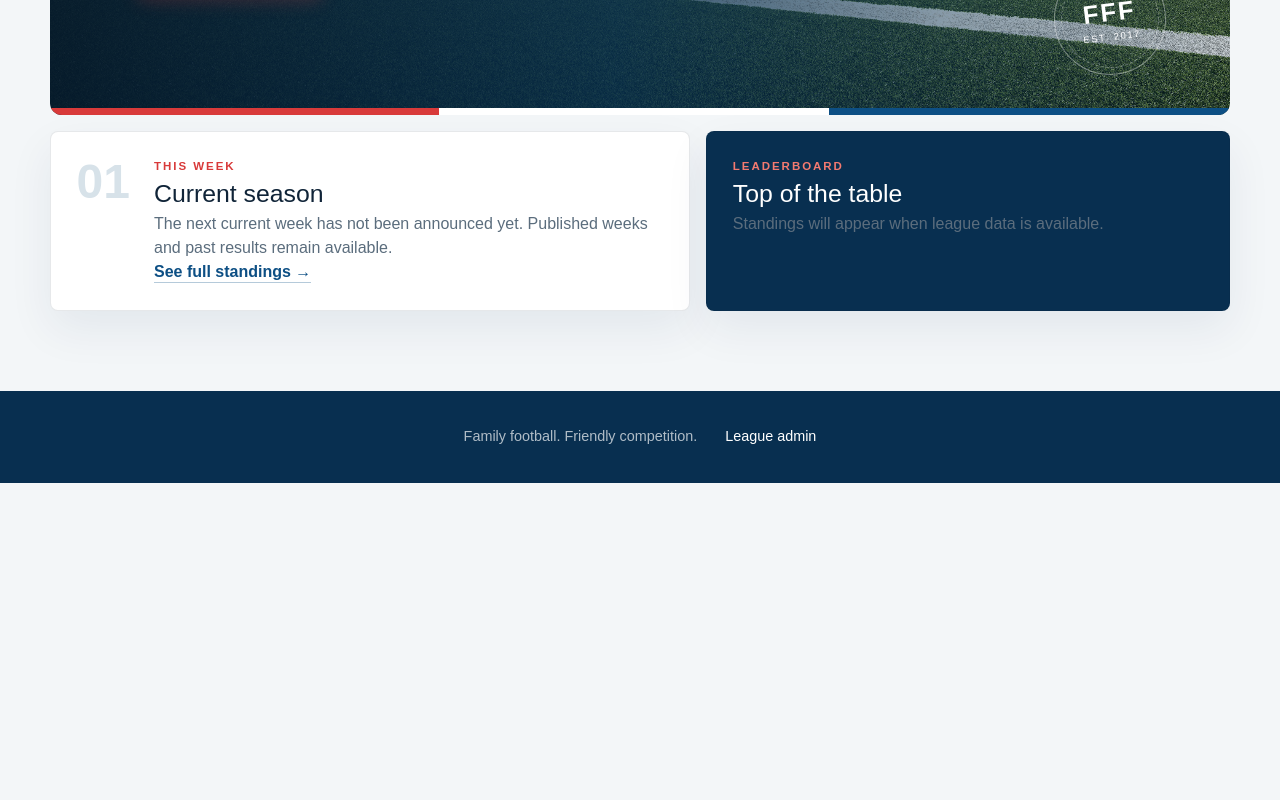
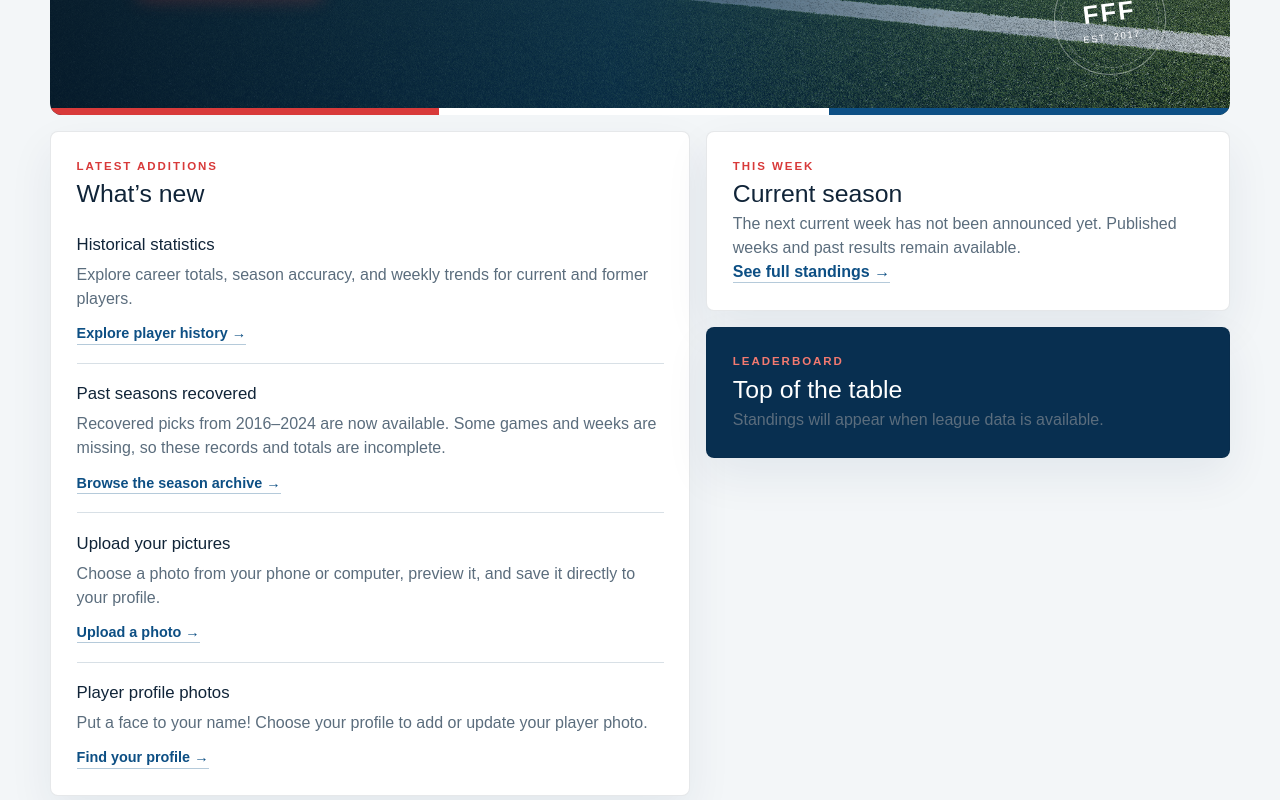
Before and after one commit to aromero19/fukumafootball, a Next.js app: page / in a window 1280 px wide. Shown: the part 560-1360 px from the top of the page. Before the commit the page ends 1043 px from the top, so only its background shows below. Built offline with nearby package versions, Linux system fonts and the light colour scheme; no server answers; the database is empty.

Commit message:
Highlight latest features on the home page

```diff
--- a/src/app/page.tsx
+++ b/src/app/page.tsx
@@ -1,5 +1,6 @@
 import Link from "next/link";
 import { readLeague, readStandings } from "@/lib/data";
+import { featureUpdates } from "@/lib/feature-updates";
 
 export default async function Home() {
   const league = await readLeague();
@@ -11,11 +12,18 @@ export default async function Home() {
       <div className="hero-actions"><Link className="button" href="/picks">Make your picks <span aria-hidden="true">→</span></Link><Link className="text-link light-link" href="/rules">Read the playbook</Link></div>
     </div><div className="season-stamp" aria-hidden="true"><strong>FFF</strong><span>EST. 2017</span></div></section>
     <section className="grid home-grid">
-      <div className="card feature-card"><span className="card-number">01</span><div><div className="eyebrow">This week</div><h2>Current season</h2>
+      <section className="card" aria-labelledby="feature-updates-title"><div className="eyebrow">Latest additions</div><h2 id="feature-updates-title">What’s new</h2>
+        <ul className="feature-updates">{featureUpdates.slice(0, 5).map(update => <li key={update.title}>
+          <h3>{update.title}</h3><p className="muted">{update.description}</p>
+          <Link className="text-link" href={update.href}>{update.linkLabel} <span aria-hidden="true">→</span></Link>
+        </li>)}</ul>
+      </section>
+      <div className="home-season"><div className="card"><div className="eyebrow">This week</div><h2>Current season</h2>
         <p className="muted">{league.week ? `Week ${league.week} is published. Games marked TBD remain open; a recorded result locks picks.` : "The next current week has not been announced yet. Published weeks and past results remain available."}</p>
-        <Link className="text-link" href="/standings">See full standings <span aria-hidden="true">→</span></Link></div></div>
+        <Link className="text-link" href="/standings">See full standings <span aria-hidden="true">→</span></Link></div>
       <div className="card standings-card"><div className="eyebrow">Leaderboard</div><h2>Top of the table</h2>
         {rows.length ? <table className="table"><tbody>{rows.slice(0, 5).map(row => <tr key={row.entry_id}><td><span className="rank">{row.rank}</span></td><td><strong>{row.name_first} {row.name_last}</strong></td><td>{row.correct_picks} pts</td></tr>)}</tbody></table> : <p className="muted">Standings will appear when league data is available.</p>}
+      </div>
       </div>
     </section>
   </>;
--- /dev/null
+++ b/src/lib/feature-updates.ts
@@ -0,0 +1,27 @@
+// Keep newest additions first. The home page displays the first five entries.
+export const featureUpdates = [
+  {
+    title: "Historical statistics",
+    description: "Explore career totals, season accuracy, and weekly trends for current and former players.",
+    href: "/history",
+    linkLabel: "Explore player history",
+  },
+  {
+    title: "Past seasons recovered",
+    description: "Recovered picks from 2016–2024 are now available. Some games and weeks are missing, so these records and totals are incomplete.",
+    href: "/history",
+    linkLabel: "Browse the season archive",
+  },
+  {
+    title: "Upload your pictures",
+    description: "Choose a photo from your phone or computer, preview it, and save it directly to your profile.",
+    href: "/profile",
+    linkLabel: "Upload a photo",
+  },
+  {
+    title: "Player profile photos",
+    description: "Put a face to your name! Choose your profile to add or update your player photo.",
+    href: "/profile",
+    linkLabel: "Find your profile",
+  },
+] as const;
```
Also changed, not shown: src/app/globals.css, 1 other file (tests, documents, lock files or other folders).
